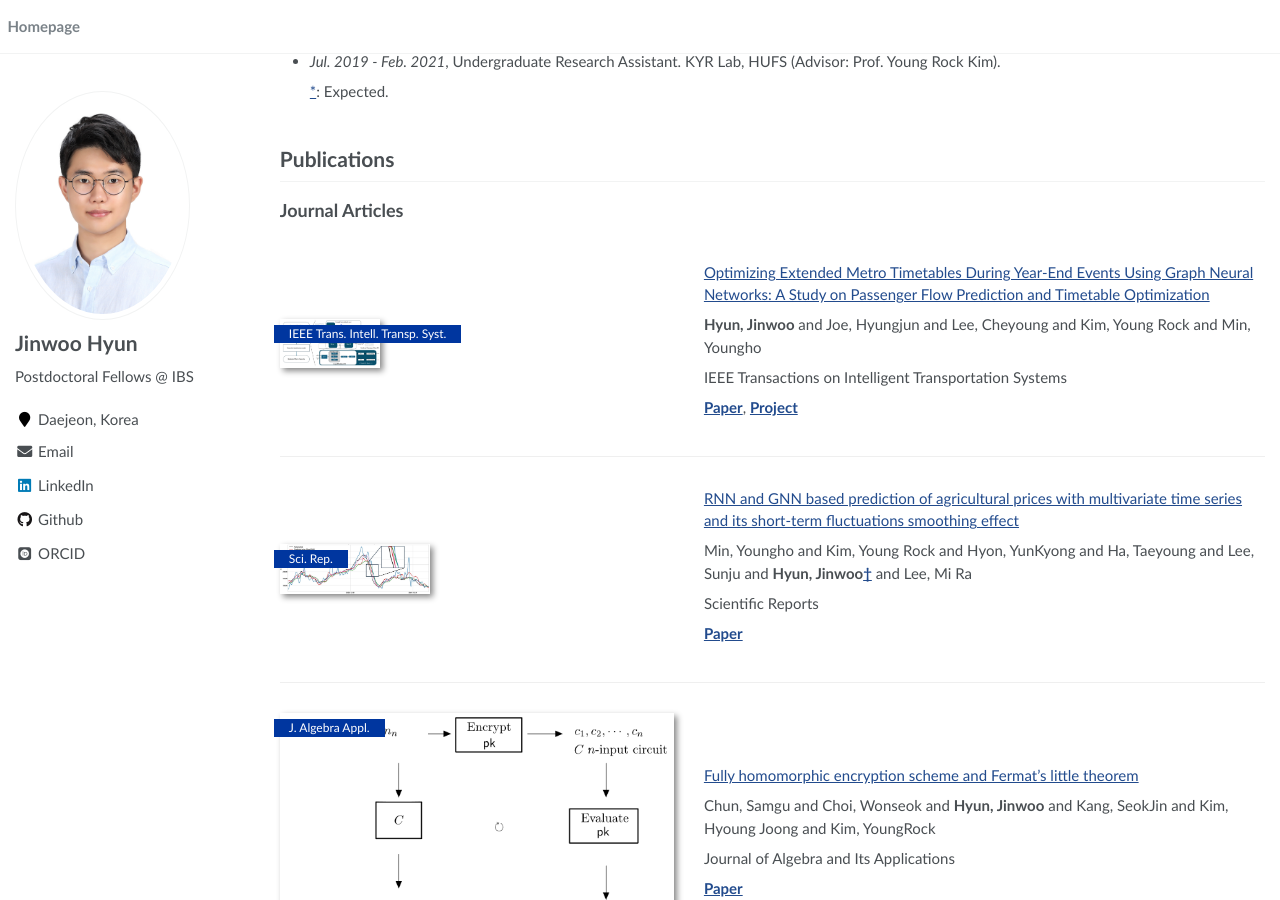
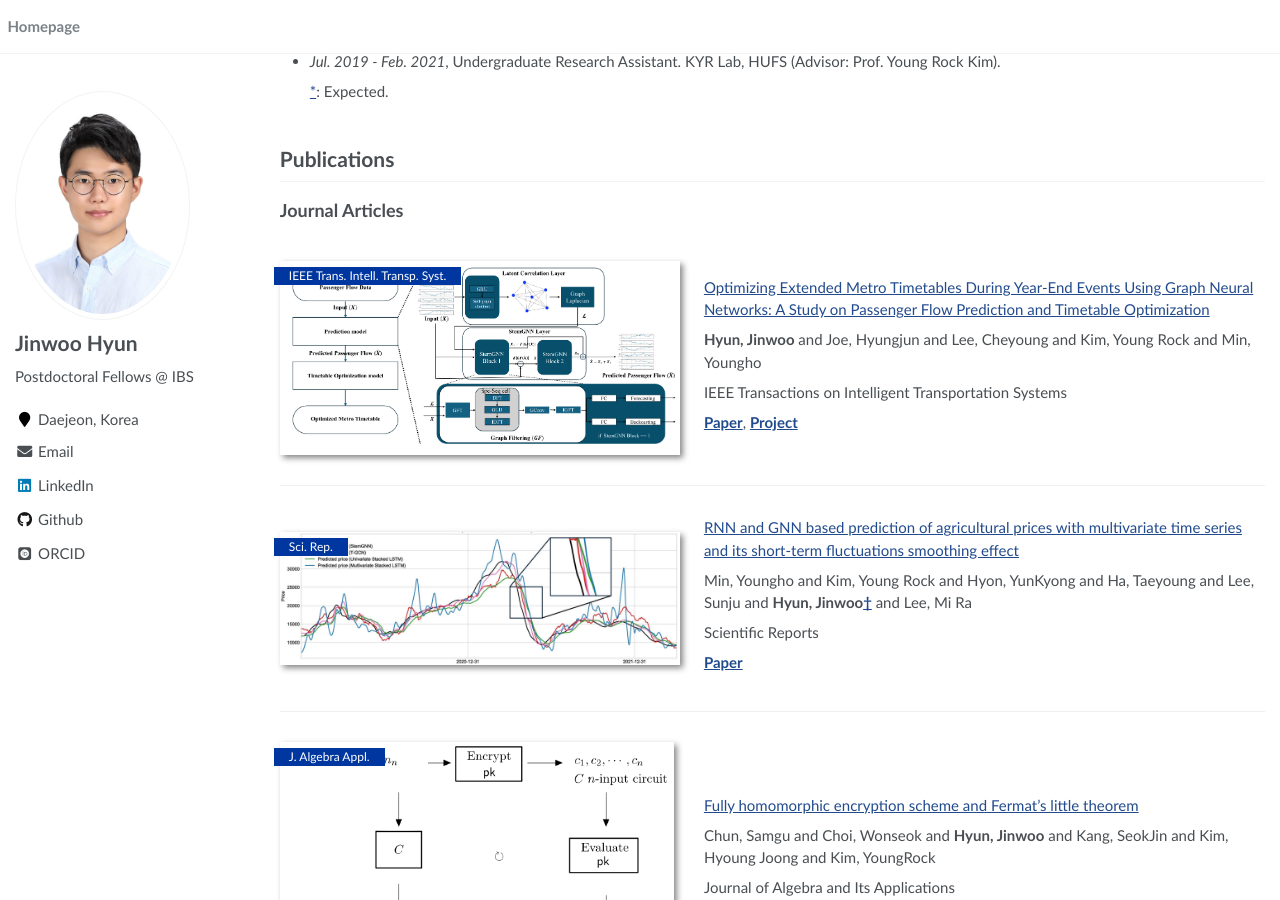
Before and after one commit to JW-George/JW-George.github.io, a Jekyll site: the page built from index.md, in a window 1280 px wide and 900 px high, scrolled down 630 px. Built offline with Jekyll 4.4.1, drawn with Linux system fonts in a browser that asks for light colours; some web fonts are replaced.

Commit message:
Update index.md

```diff
--- a/index.md
+++ b/index.md
@@ -52,7 +52,7 @@ I am a Postdoctoral Research Fellow at [IBS](https://www.ibs.re.kr) (Institute f
 # Publications
 
 ## Journal Articles
-<div class='paper-box'><div class='paper-box-image'><div><div class="badge">IEEE Trans. Intell. Transp. Syst.</div><img src='images/paper/metro.png' alt="1" width="100pt" height="100px"></div></div>
+<div class='paper-box'><div class='paper-box-image'><div><div class="badge">IEEE Trans. Intell. Transp. Syst.</div><img src='images/paper/metro.png' alt="1" width="500pt" height="300px"></div></div>
 <div class='paper-box-text' markdown="1">
 
 [Optimizing Extended Metro Timetables During Year-End Events Using Graph Neural Networks: A Study on Passenger Flow Prediction and Timetable Optimization](https://ieeexplore.ieee.org/abstract/document/11047236)
@@ -66,7 +66,7 @@ IEEE Transactions on Intelligent Transportation Systems
 </div>
 </div>
 
-<div class='paper-box'><div class='paper-box-image'><div><div class="badge">Sci. Rep.</div><img src='images/paper/price.png' alt="2" width="150pt" height="100px"></div></div>
+<div class='paper-box'><div class='paper-box-image'><div><div class="badge">Sci. Rep.</div><img src='images/paper/price.png' alt="2" width="550pt" height="300px"></div></div>
 <div class='paper-box-text' markdown="1">
 
 [RNN and GNN based prediction of agricultural prices with multivariate time series and its short-term fluctuations smoothing effect](https://www.nature.com/articles/s41598-025-97724-7)
```
